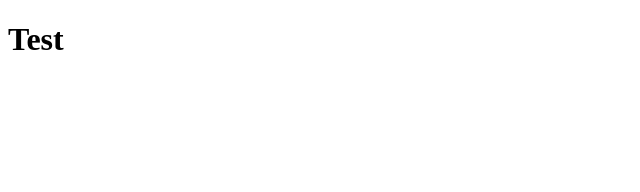
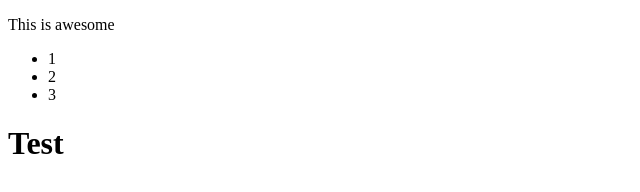
Before and after one commit to Jc6300/git-test, a plain HTML site: page index.html in a window 1280 px wide. Shown: the whole page, without its empty margins (0-640 px from the left). Drawn offline with Linux system fonts and the light colour scheme.

Commit message:
added unordered list

```diff
--- a/index.html
+++ b/index.html
@@ -8,6 +8,12 @@
 			content="width=device-width, initial-scale=1.0"
 		/>
 		<title>TEST</title>
+		<p>This is awesome</p>
+		<ul>
+			<li>1</li>
+			<li>2</li>
+			<li>3</li>
+		</ul>
 	</head>
 	<body>
 		<h1>Test</h1>
```
